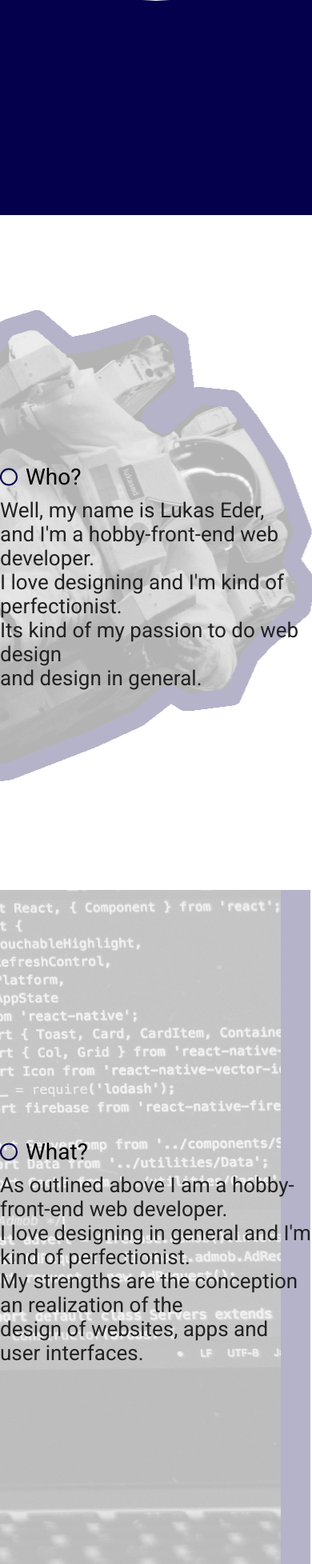
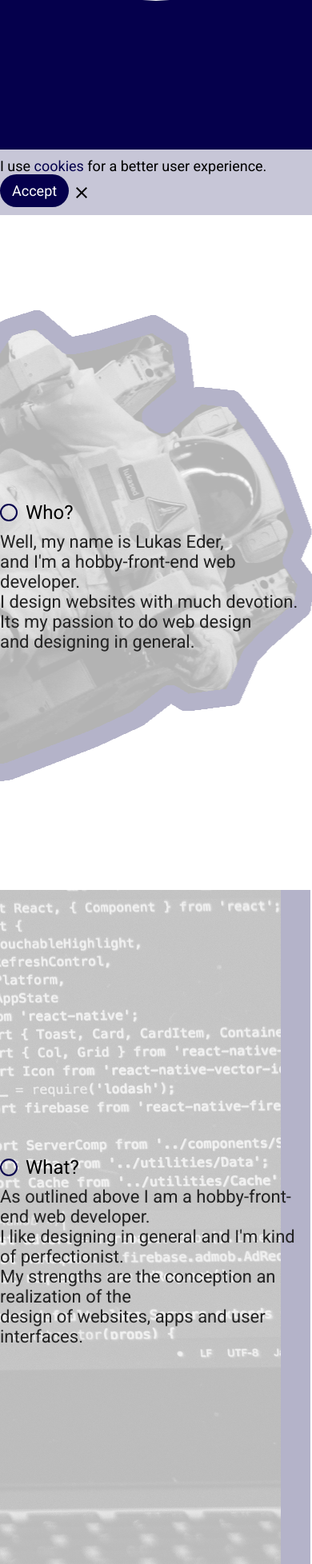
Before and after one commit to GermanKingYT/lukased.github.io, a PHP site: page / in a window 390 px wide. Shown: the part 575-2531 px from the top of the page at 80% size. Run offline with PHP 8.4, Linux system fonts and the light colour scheme.

Commit message:
Early unstable magical release!

```diff
--- a/css/cookie.css
+++ b/css/cookie.css
@@ -1,20 +1,29 @@
 /* </> Lukas Eder */
 
-/* -- @cookie --
+/* -- @cookie -- */
 
 .cookie {
-    position: relative;
+    position: fixed;
     display: block;
     width: 100%;
-    height: 60px;
-    background: #fff;
+    height: auto;
+    background: rgba(255, 255, 255, 0.6);
+    bottom: 0;
+    z-index: 1000;
+    animation: blink 2s infinite;
+}
+
+@keyframes blink {
+    0% { background: rgba(255, 255, 255, 0.6); }
+    50% { background: rgba(255, 255, 255, 0.8); }
+    100% { background: rgba(255, 255, 255, 0.6); }
 }
 
 .cookie-wrapper {
-    position: absolute;
-    top: 50%;
-    left: 50%;
-    transform: translate(-50%,-50%);
+    position: relative;
+    width: 485px;
+    margin: 0 auto 0 auto;
+    padding: 10px 0 10px 0 ;
 }
 
 .cookie-wrapper>p {
@@ -24,23 +33,17 @@
 }
 
 .cookie-wrapper>p>a {
+    display: inline-block;
     text-decoration: none;
     color: #05004c;
 }
 
+
 @media only screen and (max-width: 768px) {
-    .cookie {
-        width: 100%;
-        height: 100px;
-
-    }
     .cookie-wrapper {
-        margin: 20px 0 20px 0;
-        top: 0;
-        left: 0;
-        transform: none;
+        margin: 0;
     }
     .cookie-wrapper>p {
-        margin: 0 0 10px 0;
+        display: block;
     }
 }
--- a/css/main.css
+++ b/css/main.css
@@ -127,17 +127,6 @@ article>p {
     hyphens: manual;
 }
 
-article>.inline-list {
-    display: block;
-    margin: 20px 0 0 0;
-}
-
-article>ul>li>a {
-    font-size: 42px;
-    margin: 0 0 0 10px;
-    color: #212121;
-}
-
 .bubble {
     position: relative;
     display: inline-block;
@@ -150,12 +139,18 @@ article>ul>li>a {
     border-radius: 45px;
 }
 
+@media only screen and (max-width: 768px) {
+    article>h1 {
+        display: inline-block;
+        vertical-align: middle;
+        font-size: 24px;
+        font-weight: normal;
+    }
 
-
-@media only screen and (max-width: 768px) {
-    article {
-        top: 50%;
-        left: 50%;
-        transform: translate(-50%,-50%);
+    article>p {
+        display: block;
+        margin: 10px 0 0 0;
+        font-size: 22px;
+        color: #222;
     }
 }
--- a/index.html
+++ b/index.html
@@ -40,7 +40,7 @@
         <script src="js/main.js"></script>
     </head>
 
-    <body><!--
+    <body>
         <div class="cookie">
             <div class="cookie-wrapper">
                 <p>I use <a href="legal-notice.html#privacy-policy">cookies</a> for a better user experience.</p>
@@ -50,7 +50,7 @@
                     <li><a class="cookieDeny"><i class="material-icons">close</i></a></li>
                 </ul>
             </div>
-        </div>-->
+        </div>
 
         <div class="wrapper">
             <header id="top">
@@ -93,9 +93,9 @@
                             <p>
                                 Well, my name is Lukas Eder,<br>
                                 and I'm a hobby-front-end web developer.<br>
-                                I love designing and I'm kind of perfectionist.<br>
-                                Its kind of my passion to do web design <br>
-                                and design in general.
+                                I design websites with much devotion.<br>
+                                Its my passion to do web design <br>
+                                and designing in general.
                             </p>
                         </article>
                     </section>
@@ -105,7 +105,7 @@
                             <div class="bubble"></div><h1>What?</h1>
                             <p>
                                 As outlined above I am a hobby-front-end web developer.<br>
-                                I love designing in general and I'm kind of perfectionist.<br>
+                                I like designing in general and I'm kind of perfectionist.<br>
                                 My strengths are the conception an realization of the <br>
                                 design of websites, apps and user interfaces.
                             </p>
--- a/js/main.js
+++ b/js/main.js
@@ -3,7 +3,7 @@
 $(document).ready(function () {
 
     /* -- @cookie -- */
-/*
+
     if (document.cookie == "") {
         $('.cookie').css('display','block');
     } else {
@@ -27,7 +27,13 @@ $(document).ready(function () {
         $('.cookie').remove();
     });
 
-*/
+    setTimeout(function() {
+        $('.cookie').animate({opacity: "0.6"},{duration: 200});
+        setTimeout(function() {
+            $('.cookie').remove();
+        }, 60000);
+    }, 30000);
+
 
     /* -- @menu --*/
 
```
